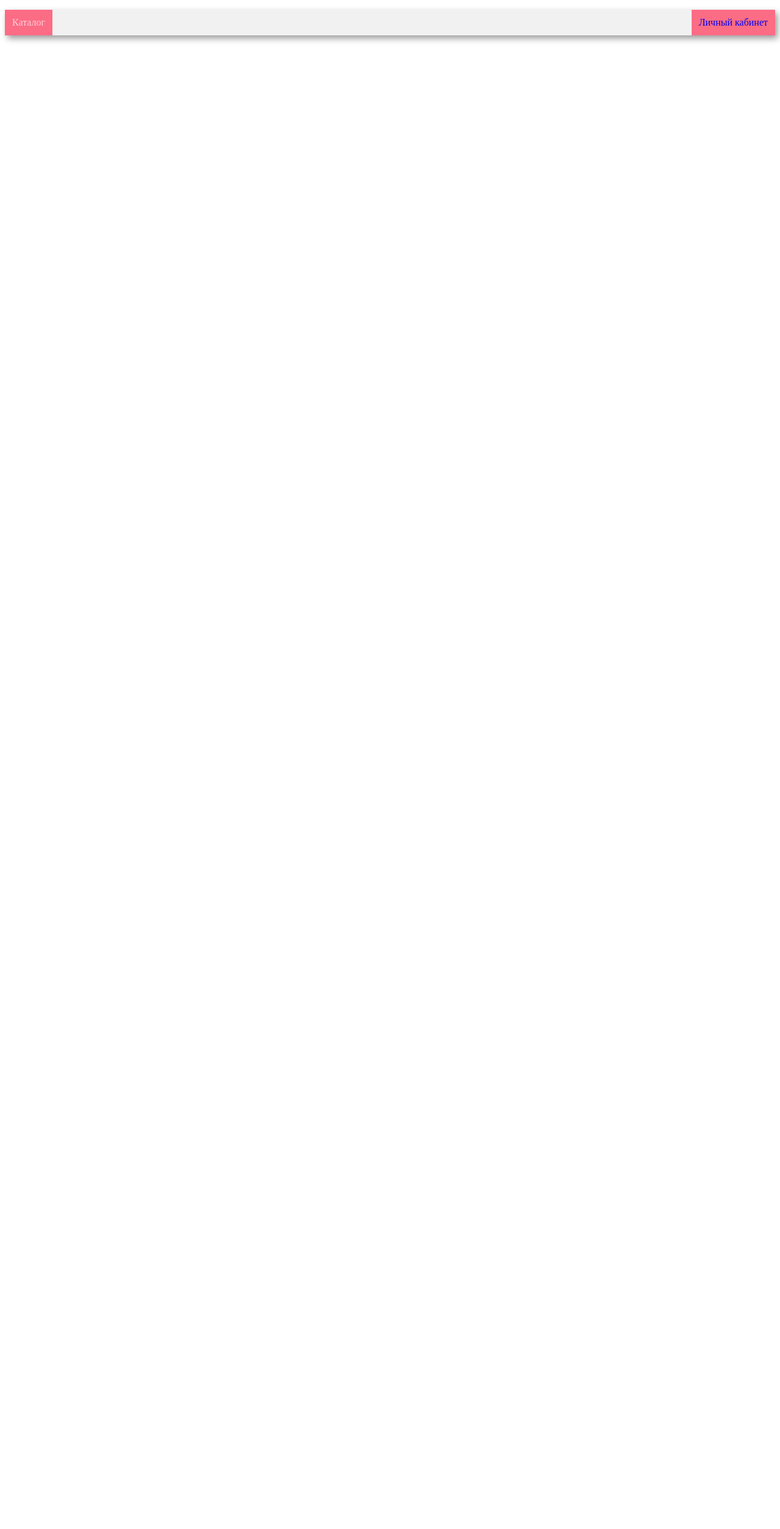
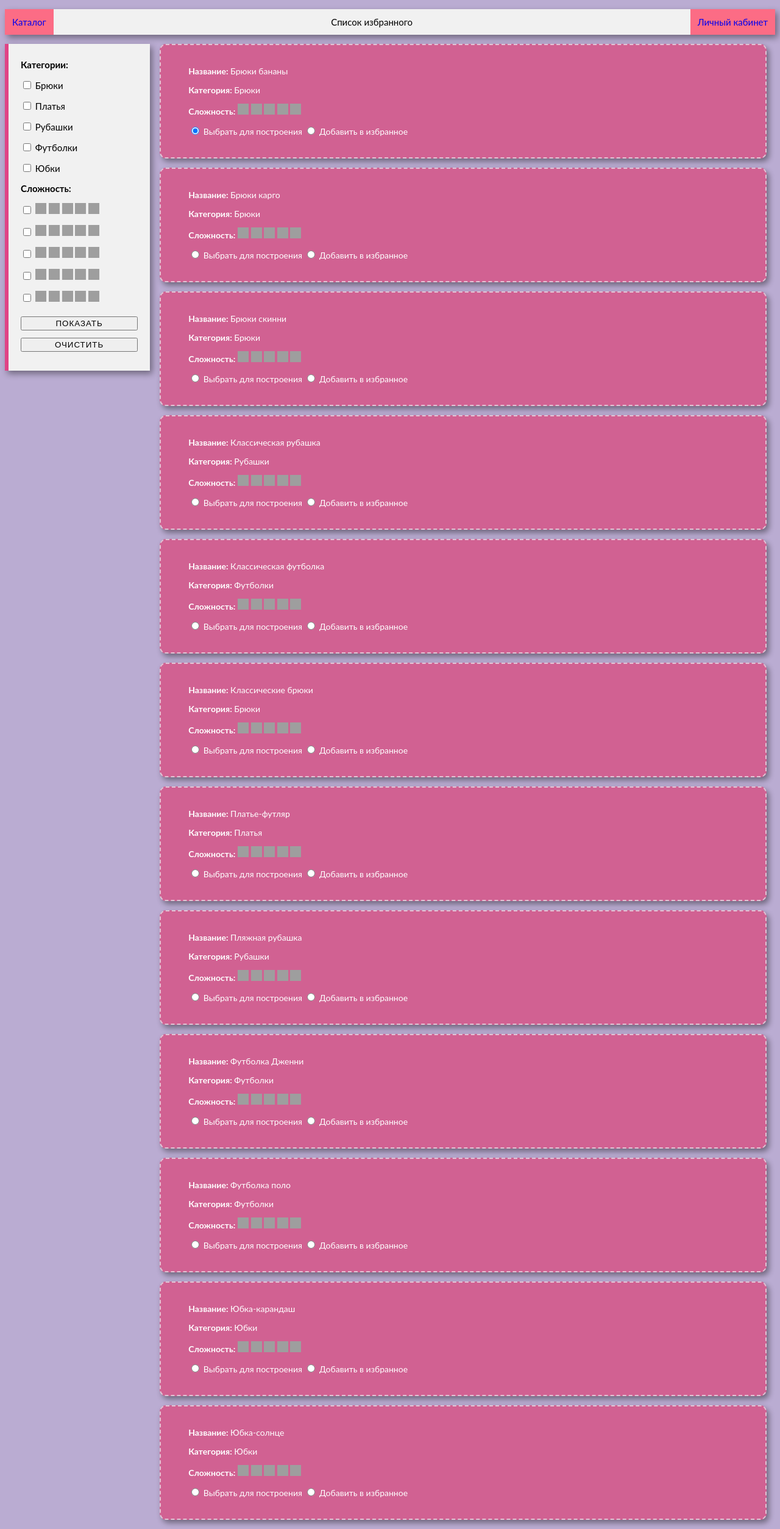
Before and after one commit to dariRusAG/Diploma-Pattern-, a Flask app: page / in a window 1280 px wide. Shown: the whole page at 61% size. Before the commit the page ends 69 px from the top, so only its background shows below. Run offline with Flask 2, Linux system fonts and the light colour scheme; a user stored in the database is signed in; data comes from the database, SQL or seed files in the repository; both versions use the stored data as it was after the commit; grey boxes are pictures that could not be loaded.

Commit message:
Реализована функция поиска по фильтрам

```diff
--- a/controllers/catalog.py
+++ b/controllers/catalog.py
@@ -7,12 +7,10 @@ from models.catalog_model import *
 @app.route('/', methods=['GET', 'POST'])
 def catalog():
     conn = get_db_connection()
-    # нажата ли кнопка "войти"
-    is_authorization = False
-    # нажата ли кнопка "зарегистрироваться"
-    is_registration = False
-    # ошибка данных
-    user_data_error = False
+
+    is_authorization = False  # нажата ли кнопка "войти"
+    is_registration = False  # нажата ли кнопка "зарегистрироваться"
+    user_data_error = False  # ошибка данных
 
     # нажата кнопка войти на странице каталога
     if request.values.get('authorization_button'):
@@ -26,12 +24,12 @@ def catalog():
     elif request.values.get('authorization_user_button'):
         login = request.values.get('login')
         password = request.values.get('password')
-        match is_correct_login_and_password(conn, login,password):
+        match is_correct_login_and_password(conn, login, password):
             case "user":
-                session['user_id'] =f'{get_user_id(conn, login)}'
+                session['user_id'] = f'{get_user_id(conn, login)}'
                 session['user_role'] = "user"
             case "admin":
-                session['user_id'] =f'{get_user_id(conn, login)}'
+                session['user_id'] = f'{get_user_id(conn, login)}'
                 session['user_role'] = "admin"
             case "error":
                 is_authorization = True
@@ -42,12 +40,36 @@ def catalog():
     else:
         user_session = False
 
-    html = render_template(
+    df_category = get_category(conn)
+
+    # Если нажата кнопка "Найти"
+    if request.values.get('search'):
+        category = request.form.getlist('category')
+        complexity = request.form.getlist('complexity')
+
+    # Если нажата кнопка "Очистить" или вход на сайт впервые
+    else:
+        category = []
+        complexity = []
+
+    df_pattern = get_pattern(conn, category, complexity)
+
+    return render_template(
         'catalog.html',
+
+        # Пользователь
         is_authorization=is_authorization,
         is_registration=is_registration,
         user_data_error=user_data_error,
-        user_session=user_session
+        user_session=user_session,
+
+        # Выбор фильтров
+        category=df_category,
+        choice_category=category,
+        choice_complexity=complexity,
+        len=len,
+        str=str,
+
+        # Выкройки
+        pattern=df_pattern
     )
-
-    return html
--- a/models/catalog_model.py
+++ b/models/catalog_model.py
@@ -3,14 +3,45 @@ import pandas as pd
 
 def is_correct_login_and_password(conn, login, password):
     try:
-        return pd.read_sql('''SELECT role
+        return pd.read_sql('''
+        SELECT role
         FROM user
         WHERE login = :login AND password = :password;
         ''', conn, params={"login": login, "password": password}).values[0][0]
+
     except IndexError:
         return "error"
 
 
 def get_user_id(conn, login):
-    return pd.read_sql('''SELECT user_id FROM user WHERE login = :login
+    return pd.read_sql('''
+    SELECT user_id
+    FROM user
+    WHERE login = :login
     ''', conn, params={"login": login}).values[0][0]
+
+
+# Вывод всех категорий выкроек
+def get_category(conn):
+    return pd.read_sql('''
+    SELECT category_name
+    FROM category
+    ORDER BY category_name
+    ''', conn)
+
+
+# Вывод всех выкроек
+def get_pattern(conn, category, complexity):
+    return pd.read_sql(f'''
+    SELECT
+        pattern_id AS ID,
+        pattern_name AS Название,
+        category_name AS Категория,
+        complexity AS Сложность
+    FROM pattern
+    JOIN category USING (category_id)
+    WHERE (category_name IN ({str(category).strip('[]')}) OR {not category})
+    AND (complexity IN ({str(complexity).strip('[]')}) OR {not complexity})
+    GROUP BY pattern_id
+    ORDER BY pattern_name
+    ''', conn)
--- a/static/css/style.css
+++ b/static/css/style.css
@@ -1,3 +1,9 @@
+html {
+    font-family: 'Lato', sans-serif;
+    font-size: 15px;
+    background: #baacd2;
+}
+
 /* Верхнее меню */
 .menu {
  background-color: #f1f1f1;
@@ -71,3 +77,51 @@
  height: 100%;
  opacity: 0.95;
 }
+
+/*Блок выбора фильтра*/
+.block_choice {
+    background-color: #f1f1f1;
+    border-left: 6px solid #e04386;
+    padding: 10px 20px 25px 20px;
+    width: 15.2%;
+    display: block;
+    float: left;
+    margin-bottom: 6px;
+    box-shadow: 4px 5px 10px rgba(0, 0, 0, 0.4);
+}
+
+/*Кнопки под фильтром*/
+.key_button_search {
+    text-transform: uppercase;
+    letter-spacing: 1px;
+    padding: 2px 12px;
+    margin: 6px 0;
+    width: 100%;
+}
+
+/*Блок вывода выкроек*/
+.pattern_view {
+    justify-content: center;
+    margin-left: 19%;
+    padding: 0 14px;
+}
+
+/*Поле каждой выкройки блока выкроек*/
+.block {
+    padding: 20px 25px;
+    background: #d16192;
+    border: 2px dashed #e3c3d4;
+    border-radius: 10px;
+    color: #fff;
+    box-shadow: 4px 5px 10px rgba(0, 0, 0, 0.4);
+    font-size: 14px;
+    display: flex;
+    margin: 15px 0;
+}
+
+/*Содержимое поля каждой выкройки*/
+.data {
+    padding: 0 20px;
+    display: block;
+    width: 100%;
+}
--- a/templates/catalog.html
+++ b/templates/catalog.html
@@ -6,9 +6,12 @@
     {% import "macros.html" as macros %}
 </head>
 <body>
+
 <div class=menu>
     <ul>
-        <li class=active>Каталог</a></li>
+        <li class=active><a href={{url_for("catalog")}}>Каталог</a></li>
+        <li><a>Список избранного</a></li>
+
         {% if user_session == False %}
         <form action="" method="get">
             <input type="submit" name="authorization_button" value="Войти"
@@ -32,5 +35,22 @@
     {{ macros.registration() }}
 {% endif %}
 
+<div class="catalog">
+    <div class="block_choice">
+        <form action="{{url_for('catalog')}}" method="post">
+            {{ macros.render_block_choice(category, choice_category, choice_complexity, len, str) }}
+            <div class=key_search>
+                <input type="submit" name="search" value="Показать" class="key_button_search">
+                <input type="submit" name="clear" value="Очистить" class="key_button_search">
+            </div>
+        </form>
+    </div>
+
+    <div class="pattern_view">
+        {{ macros.render_pattern(pattern, len) }}
+    </div>
+
+</div>
+
 </body>
 </html>
--- a/templates/macros.html
+++ b/templates/macros.html
@@ -1,5 +1,6 @@
 <!DOCTYPE html>
 
+<!--Авторизация пользователя-->
 {% macro authorization() %}
 <div class="gray_page">
 </div>
@@ -18,6 +19,7 @@
 </div>
 {% endmacro %}
 
+<!--Регистрация пользователя-->
 {% macro registration() %}
 <div class="gray_page">
 </div>
@@ -37,3 +39,74 @@
     </form>
 </div>
 {% endmacro %}
+
+<!--Генерация формы выбора категории-->
+{% macro render_block_choice(category, choice_category, choice_complexity, len, str) %}
+<p><b>Категории:</b></p>
+{% for i in range(len(category)) %}
+<p>
+    {% set value=category.loc[i, "category_name"] %}
+    {% if value in choice_category %}
+    <input type="checkbox" name="category" value="{{ value }}" checked>
+    {% else %}
+    <input type="checkbox" name="category" value="{{ value }}">
+    {% endif %}
+    {{ value }}
+</p>
+{% endfor %}
+
+<p><b>Сложность:</b></p>
+{% for i in range(5) %}
+<p>
+    <input type="checkbox" name="complexity" value="{{ i + 1 }}"
+           {% if str(i + 1) in choice_complexity %} checked {% endif %}>
+    {% for j in range(i + 1) %}
+    <img src="/static/image/icons/shaded_star_icon.png" alt="" width="18px" height="18px">
+    {% endfor %}
+
+    {% for j in range(5 - (i + 1)) %}
+    <img src="/static/image/icons/empty_star_icon.png" alt="" width="18px" height="18px">
+    {% endfor %}
+</p>
+{% endfor %}
+
+{% endmacro %}
+
+<!--Макрос для вывода выкроек-->
+{% macro render_pattern(pattern, len) %}
+{% for i in range(len(pattern)) %}
+<div class="block">
+    <div class="data">
+        {% for name in pattern.dtypes.index %}
+        {% if name != "ID" %}
+        <p>
+            <b>{{ name }}:</b>
+            {% set value=pattern.loc[i, name] %}
+            {% if name != "Сложность" %}
+            {{ value }}
+
+            {% else %}
+            {% for i in range(value) %}
+                <img src="/static/image/icons/shaded_star_icon.png" alt="" width="18px" height="18px">
+            {% endfor %}
+
+            {% for j in range(5 - value) %}
+                <img src="/static/image/icons/empty_star_icon.png" alt="" width="18px" height="18px">
+            {% endfor %}
+
+            {% endif %}
+
+        {% endif %}
+        {% endfor %}
+        </p>
+
+        <p>
+            <input type="radio" name="pattern" value="{{ pattern.loc[i, 'ID'] }}"
+                   {% if pattern.loc[i, 'ID'] == pattern.values[0][0] %} checked {% endif %}> Выбрать для построения
+            <input type="radio" name="pattern" value="{{ pattern.loc[i, 'ID'] }}"> Добавить в избранное
+
+        </p>
+    </div>
+</div>
+{% endfor %}
+{% endmacro %}
--- a/utils.py
+++ b/utils.py
@@ -2,4 +2,4 @@ import sqlite3
 
 
 def get_db_connection():
-    return sqlite3.connect('data_base.sqlite')
+    return sqlite3.connect('DB.sqlite')
```
Also changed, not shown: main.py (+14 -13 lines), DB.sqlite.
